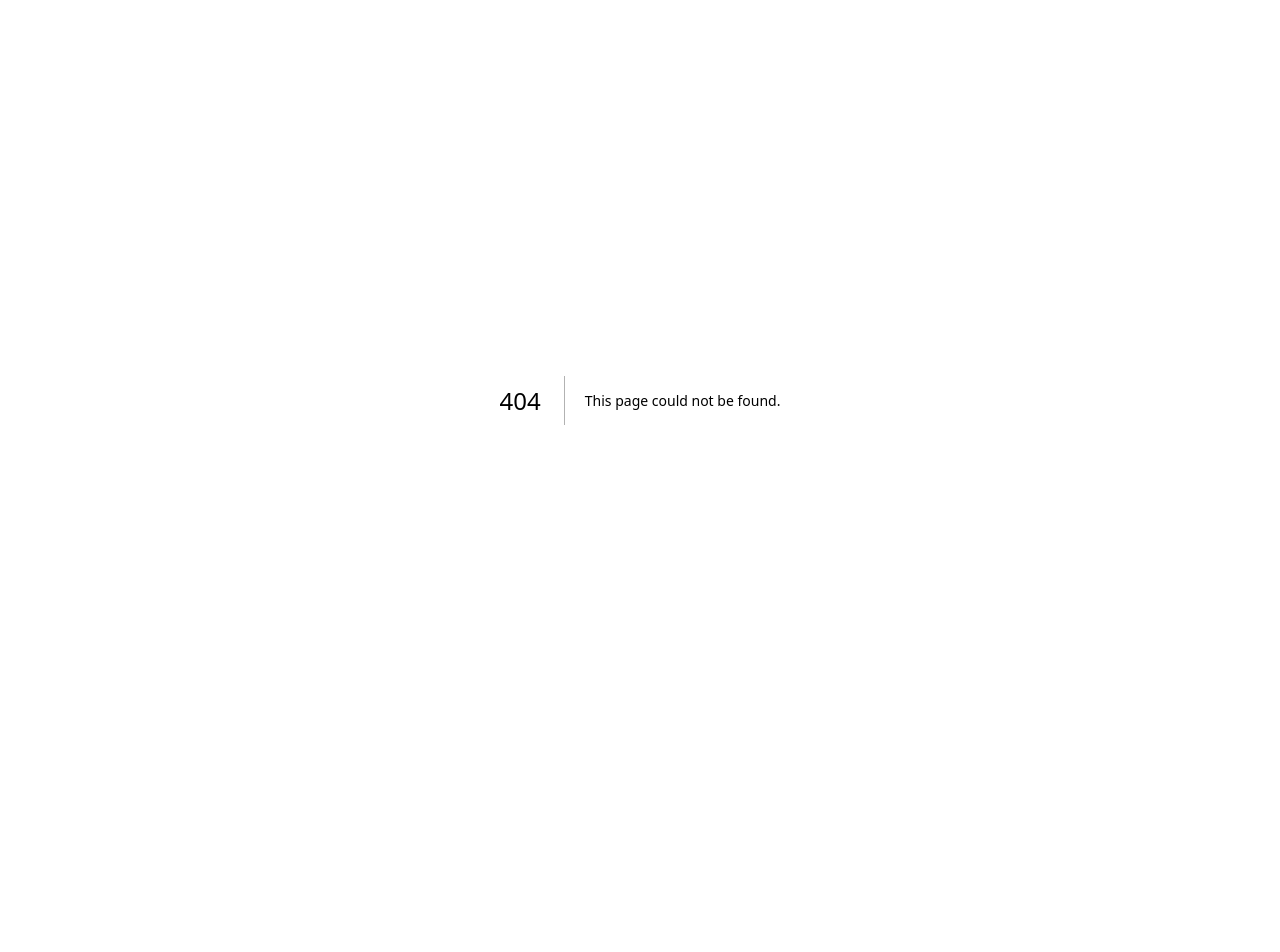
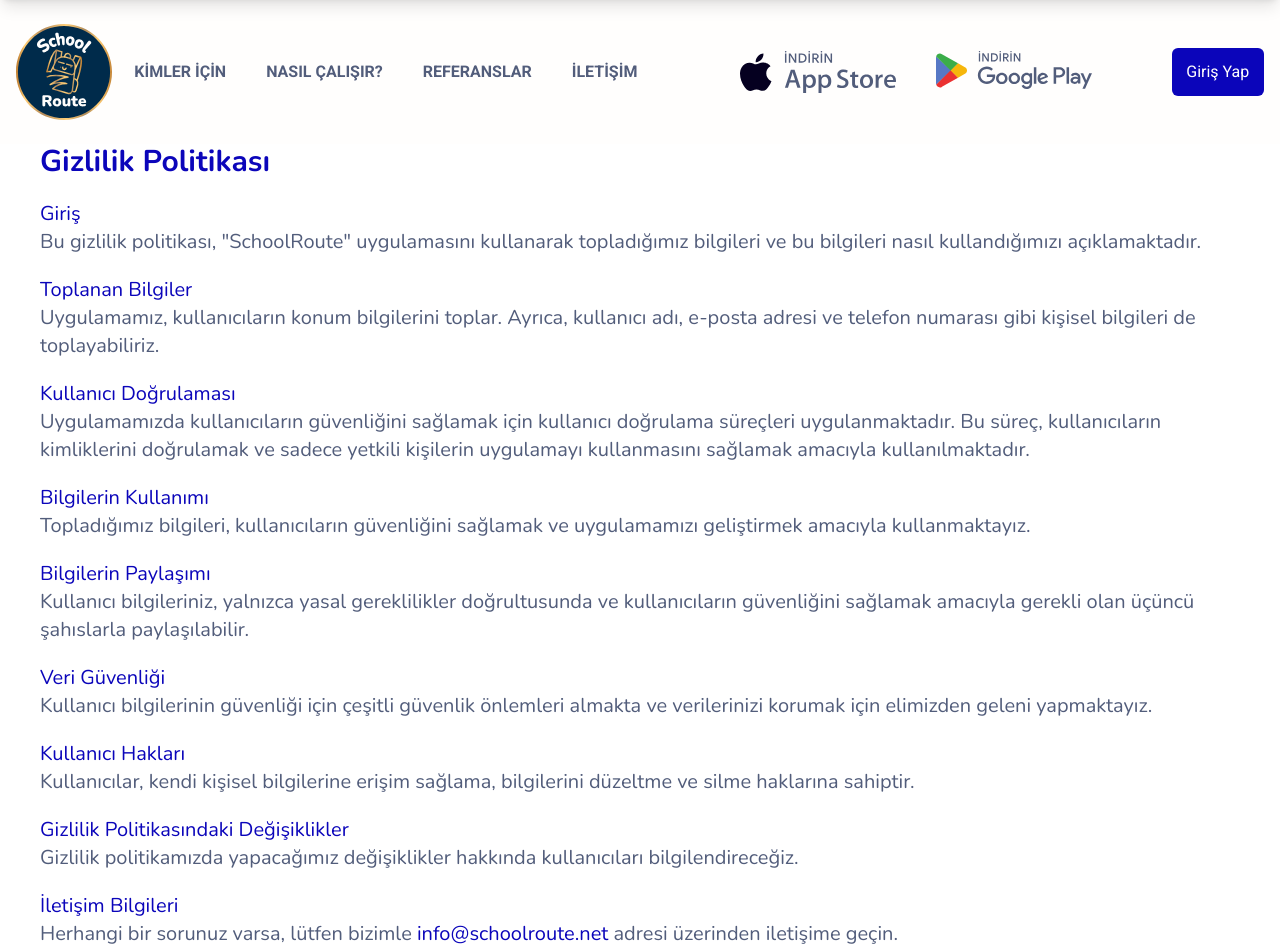
Before and after one commit to eerdem5387/schoolroute-website, a Next.js app: page /privacy-policy in a window 1280 px wide. Before the commit this address had no page. Shown: the top 952 px of the page. Before the commit the page ends 800 px from the top, so only its background shows below. Built offline with nearby package versions, Linux system fonts and the light colour scheme.

Commit message:
privacy policy sayfası

```diff
--- /dev/null
+++ b/src/pages/privacy-policy.tsx
@@ -0,0 +1,90 @@
+import React from "react";
+import Header from "@/components/header";
+import Footer from "@/components/footer";
+
+const Privacy = () => {
+  return (
+    <div className="w-full flex flex-col">
+      <Header />
+      <div className="w-full flex flex-col gap-5 px-10">
+        <span className="text-[#0B05BA] font-nunito text-3xl font-bold">
+          Gizlilik Politikası
+        </span>
+        <span className="font-nunito text-xl flex flex-col">
+          <span className="text-[#0B05BA]">Giriş</span>
+          <span className="text-[#525D7B]">
+            Bu gizlilik politikası, "SchoolRoute" uygulamasını kullanarak
+            topladığımız bilgileri ve bu bilgileri nasıl kullandığımızı
+            açıklamaktadır.
+          </span>
+        </span>
+        <span className="font-nunito text-xl flex flex-col">
+          <span className="text-[#0B05BA]">Toplanan Bilgiler </span>
+          <span className="text-[#525D7B]">
+            Uygulamamız, kullanıcıların konum bilgilerini toplar. Ayrıca,
+            kullanıcı adı, e-posta adresi ve telefon numarası gibi kişisel
+            bilgileri de toplayabiliriz.
+          </span>
+        </span>
+        <span className="font-nunito text-xl flex flex-col">
+          <span className="text-[#0B05BA]">Kullanıcı Doğrulaması </span>
+          <span className="text-[#525D7B]">
+            Uygulamamızda kullanıcıların güvenliğini sağlamak için kullanıcı
+            doğrulama süreçleri uygulanmaktadır. Bu süreç, kullanıcıların
+            kimliklerini doğrulamak ve sadece yetkili kişilerin uygulamayı
+            kullanmasını sağlamak amacıyla kullanılmaktadır.
+          </span>
+        </span>
+        <span className="font-nunito text-xl flex flex-col">
+          <span className="text-[#0B05BA]">Bilgilerin Kullanımı </span>
+          <span className="text-[#525D7B]">
+            Topladığımız bilgileri, kullanıcıların güvenliğini sağlamak ve
+            uygulamamızı geliştirmek amacıyla kullanmaktayız.
+          </span>
+        </span>
+        <span className="font-nunito text-xl flex flex-col">
+          <span className="text-[#0B05BA]">Bilgilerin Paylaşımı </span>
+          <span className="text-[#525D7B]">
+            Kullanıcı bilgileriniz, yalnızca yasal gereklilikler doğrultusunda
+            ve kullanıcıların güvenliğini sağlamak amacıyla gerekli olan üçüncü
+            şahıslarla paylaşılabilir.
+          </span>
+        </span>
+        <span className="font-nunito text-xl flex flex-col">
+          <span className="text-[#0B05BA]">Veri Güvenliği</span>
+          <span className="text-[#525D7B]">
+            Kullanıcı bilgilerinin güvenliği için çeşitli güvenlik önlemleri
+            almakta ve verilerinizi korumak için elimizden geleni yapmaktayız.
+          </span>
+        </span>
+        <span className="font-nunito text-xl flex flex-col">
+          <span className="text-[#0B05BA]">Kullanıcı Hakları</span>
+          <span className="text-[#525D7B]">
+            Kullanıcılar, kendi kişisel bilgilerine erişim sağlama, bilgilerini
+            düzeltme ve silme haklarına sahiptir.
+          </span>
+        </span>
+        <span className="font-nunito text-xl flex flex-col">
+          <span className="text-[#0B05BA]">
+            Gizlilik Politikasındaki Değişiklikler
+          </span>
+          <span className="text-[#525D7B]">
+            Gizlilik politikamızda yapacağımız değişiklikler hakkında
+            kullanıcıları bilgilendireceğiz.
+          </span>
+        </span>
+        <span className="font-nunito text-xl flex flex-col">
+          <span className="text-[#0B05BA]">İletişim Bilgileri</span>
+          <span className="text-[#525D7B]">
+            Herhangi bir sorunuz varsa, lütfen bizimle{" "}
+            <span className="text-[#0B05BA]">info@schoolroute.net</span> adresi
+            üzerinden iletişime geçin.
+          </span>
+        </span>
+      </div>
+      <Footer />
+    </div>
+  );
+};
+
+export default Privacy;
```
